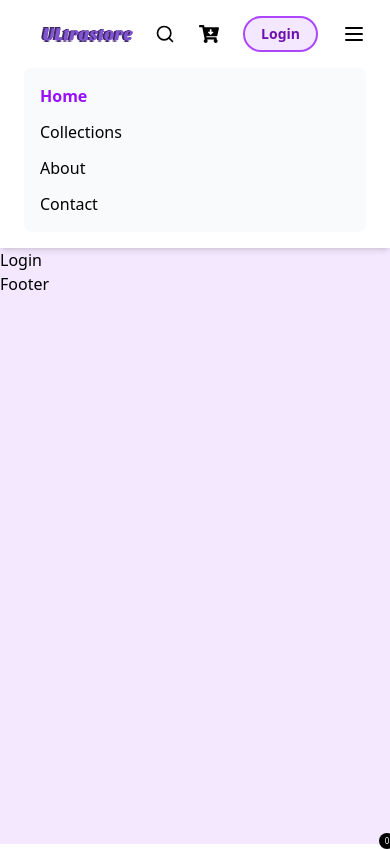
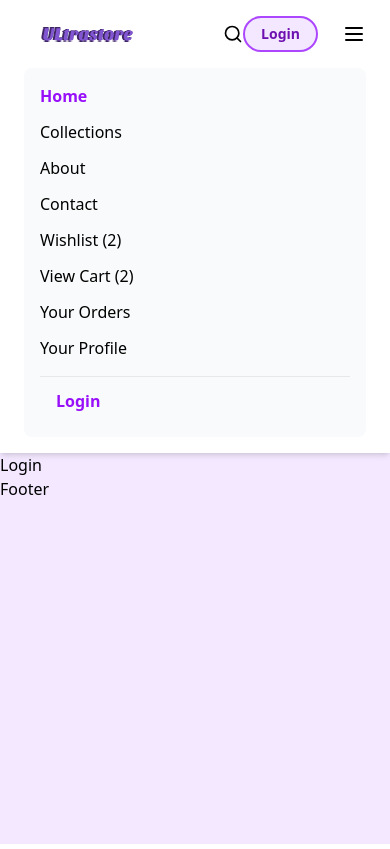
Before and after one commit to Gopendranath/E-commerce-frontend, a React (Vite) app: page / in a window 390 px wide. Both pictures are taken after a click on the element 354 px from the left and 34 px from the top of the page. Built offline with nearby package versions, Linux system fonts and the light colour scheme.

Commit message:
feat: update Navbar component with wishlist count and mobile menu enhancements

```diff
--- a/src/components/Navbar.jsx
+++ b/src/components/Navbar.jsx
@@ -12,8 +12,11 @@
   const [isMobileMenuOpen, setIsMobileMenuOpen] = useState(false);
   const [isSmallScreen, setIsSmallScreen] = useState(false);
   const [profilemenu, setProfilemenu] = useState(false);
-  const [cartcount, setCartcount] = useState(0);
+  const [cartcount, setCartcount] = useState(2);
+  const [wishlistcount, setWishlistcount] = useState(2);
   const profileMenuRef = useRef(null);
+
+  // console.log(cartcount)
 
   const { token } = useSelector((state) => state.auth);
 
@@ -23,18 +26,6 @@
     dispatch(logout());
   };
 
-  const getCartCount = () => {
-    const cart = JSON.parse(localStorage.getItem("cart"));
-    if (cart) {
-      setCartcount(cart.length);
-    } else {
-      setCartcount(0);
-    }
-  };
-
-  useEffect(() => {
-    getCartCount();
-  }, []);
 
   // Check screen size on mount and when window resizes
   useEffect(() => {
@@ -59,6 +50,8 @@
       document.removeEventListener('mousedown', handleClickOutside);
     };
   }, [profileMenuRef]);
+
+  // Close mobile menu when clicking outside
 
   const toggleMobileMenu = () => {
     setIsMobileMenuOpen(!isMobileMenuOpen);
@@ -102,20 +95,20 @@
 
             {/* Icons */}
             <div className="flex items-center">
-              <div className="flex space-x-6 items-center">
+              <div className={`flex ${isSmallScreen ? 'space-x-0': 'space-x-6'} items-center`}>
                 <div className="cursor-pointer hover:text-purple-500 transition-colors duration-300">
                   <LuSearch size={20} />
                 </div>
                 <NavLink to="/cart" className={({ isActive }) =>
                   isActive
-                    ? "cursor-pointer text-purple-600 transition-colors duration-300"
-                    : "cursor-pointer hover:text-purple-500 transition-colors duration-300"
+                    ? `cursor-pointer text-purple-600 transition-colors duration-300 relative ${isSmallScreen ? 'hidden': ''}` // Added 'relative' here
+                    : `cursor-pointer hover:text-purple-500 transition-colors duration-300 relative ${isSmallScreen ? 'hidden': ''}` // Added 'relative' here
                 }>
                   <FaCartArrowDown size={20} />
-                  <p className='absolute right-[-5px] bottom-[-5px] w-4 text-center leading-4 bg-black text-white aspect-square rounded-full text-[8px]'>{cartcount}</p>
+                  <p className={`absolute inset-3 right-[-5px] top-[-5px] w-4 text-center leading-4 bg-purple-600 text-white aspect-square rounded-full text-[8px] ${cartcount === 0 ? "hidden" : "block"}`}>{cartcount}</p>
                 </NavLink>
                 {token ? (
-                  <div className="cursor-pointer transition-colors duration-300 relative" ref={profileMenuRef}>
+                  <div className={`cursor-pointer transition-colors duration-300 relative ${isSmallScreen ? 'hidden': ''} `} ref={profileMenuRef}>
                     <CgProfile
                       size={20}
                       className='hover:text-purple-500'
@@ -133,7 +126,7 @@
                           <Link to="/wishlist" onClick={toggleProfileMenu} className="px-4 py-2 hover:bg-purple-50 hover:text-purple-700 transition-colors duration-200 cursor-pointer">
                             Your Wishlist
                           </Link>
-                          <Link to="/profile"  onClick={toggleProfileMenu} className="px-4 py-2 hover:bg-purple-50 hover:text-purple-700 transition-colors duration-200 cursor-pointer">
+                          <Link to="/profile" onClick={toggleProfileMenu} className="px-4 py-2 hover:bg-purple-50 hover:text-purple-700 transition-colors duration-200 cursor-pointer">
                             Your Profile
                           </Link>
                           <div className="border-t border-gray-200 mt-1 pt-1">
@@ -170,17 +163,38 @@
           {isSmallScreen && isMobileMenuOpen && (
             <div className="md:hidden mt-4 bg-gray-50 p-4 rounded-lg">
               <div className="flex flex-col space-y-3">
-                <NavLink to="/" className={navLinkClass} end>
+                <NavLink to="/" className={navLinkClass} onClick={toggleMobileMenu} end>
                   Home
                 </NavLink>
-                <NavLink to="/category/all" className={navLinkClass}>
+                <NavLink to="/category/all" className={navLinkClass} onClick={toggleMobileMenu}>
                   Collections
                 </NavLink>
-                <NavLink to="/about" className={navLinkClass}>
+                <NavLink to="/about" className={navLinkClass} onClick={toggleMobileMenu}>
                   About
                 </NavLink>
-                <NavLink to="/contact" className={navLinkClass}>
+                <NavLink to="/contact" className={navLinkClass} onClick={toggleMobileMenu}>
                   Contact
+                </NavLink>
+                <NavLink to="/wishlist" className={navLinkClass} onClick={toggleMobileMenu}>
+                  Wishlist ({wishlistcount > 0 ? wishlistcount : 0})
+                </NavLink>
+                <NavLink to="/cart" className={navLinkClass} onClick={toggleMobileMenu}>
+                  View Cart ({cartcount > 0 ? cartcount : 0})
+                </NavLink>
+                <NavLink to="/orders" className={navLinkClass} onClick={toggleMobileMenu}>
+                  Your Orders
+                </NavLink>
+                <NavLink to="/profile" className={navLinkClass} onClick={toggleMobileMenu}>
+                  Your Profile
+                </NavLink>
+                <NavLink>
+                  <div className="border-t border-gray-200 mt-1 pt-1">
+                    {token ? <p onClick={handleLogout} className="px-4 py-2 text-red-600 hover:bg-red-50 transition-colors duration-200 cursor-pointer">
+                      Logout
+                    </p> : <div className="px-4 py-2 text-purple-600 font-bold hover:bg-red-50 transition-colors duration-200 cursor-pointer">
+                      Login
+                    </div>}
+                  </div>
                 </NavLink>
               </div>
             </div>
```
